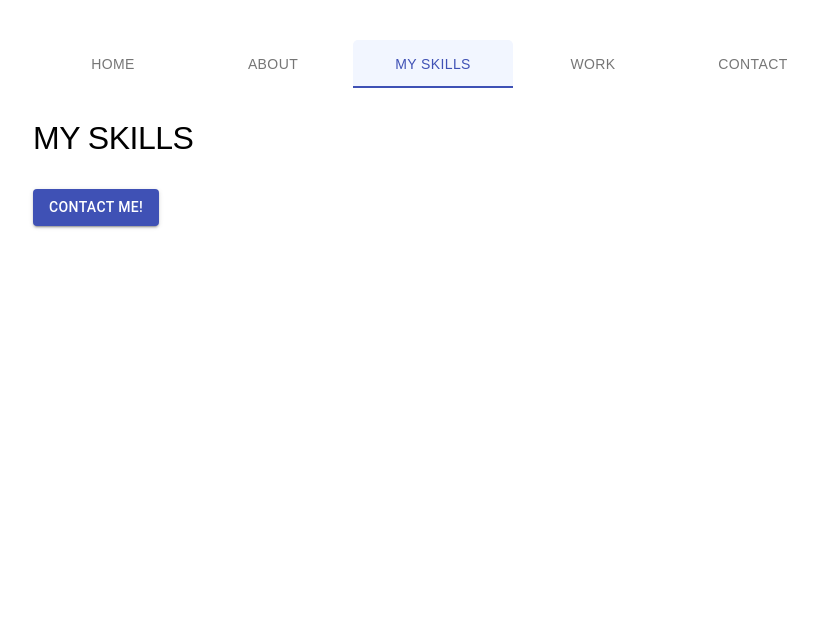
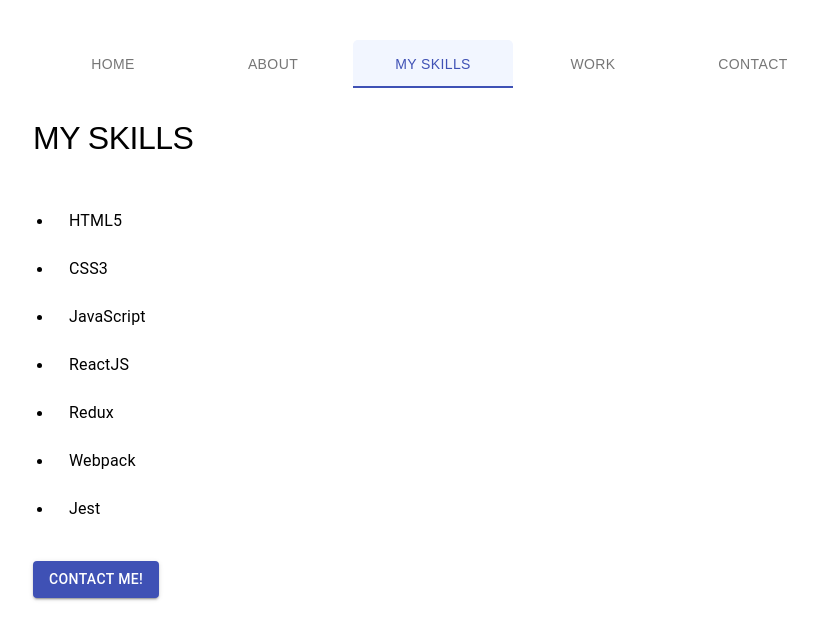
Before and after one commit to Bvc0326/Portfolio, a React (Create React App) app: page /Portfolio/MySkills in a window 1280 px wide. Shown: the top 640 px of the page, without its empty margins (67-885 px from the left). Built offline with nearby package versions, Linux system fonts and the light colour scheme.

Commit message:
added skills

```diff
--- a/src/components/MySkills/MySkills.js
+++ b/src/components/MySkills/MySkills.js
@@ -1,9 +1,45 @@
 import React, { useEffect } from "react";
+import { List, ListItem, ListItemText } from "@material-ui/core";
+import { makeStyles } from '@material-ui/styles';
+
 import Typography from '../common/Typography';
 import Section from "../common/Section";
 import ContactMe from "../common/ContactMe";
 
+const skills = [
+    "HTML5",
+    "CSS3",
+    "JavaScript",
+    "ReactJS",
+    "Redux",
+    "Webpack",
+    "Jest",
+]
+
 function MySkills() {
+
+    const styles = {
+        innerListOverride: () => ({
+            root: () => ({
+                listStylePosition: 'inside',
+                listStyleType: 'disc',
+                marginLeft: 20
+            }),
+        }),
+        listItemOverride: () => ({
+            root: () => ({
+                display: 'list-item',
+                fontFamily: ['Overpass', 'sans-serif'].join(','),
+                listStylePosition: 'outside',
+            })
+        })
+    };
+
+    const createdListStyles = makeStyles(styles.innerListOverride);
+    const createdStyles = makeStyles(styles.listItemOverride);
+
+    const listStyles = createdListStyles();
+    const listItemStyles = createdStyles();
 
     useEffect(() => {
         document.title = "My Skills";
@@ -15,6 +51,15 @@
                 <Typography variant="h1">MY SKILLS</Typography>
             </Section>
             <Section>
+                <List classes={listStyles}>
+                    {skills.map((skill, index) =>
+                        <ListItem key={index} classes={listItemStyles}>
+                            <ListItemText primary={skill} />
+                        </ListItem>
+                    )}
+                </List>
+            </Section>
+            <Section>
             </Section>
             <ContactMe />
         </>
--- a/src/components/Testimonals/Testimonals.js
+++ b/src/components/Testimonals/Testimonals.js
@@ -68,6 +68,7 @@
                             justifyContent="center"
                             alignItems="center"
                             spacing={3}
+                            key={i}
                         >
                             <Grid item>
                                 <img src={item.image} alt=""/>
```
